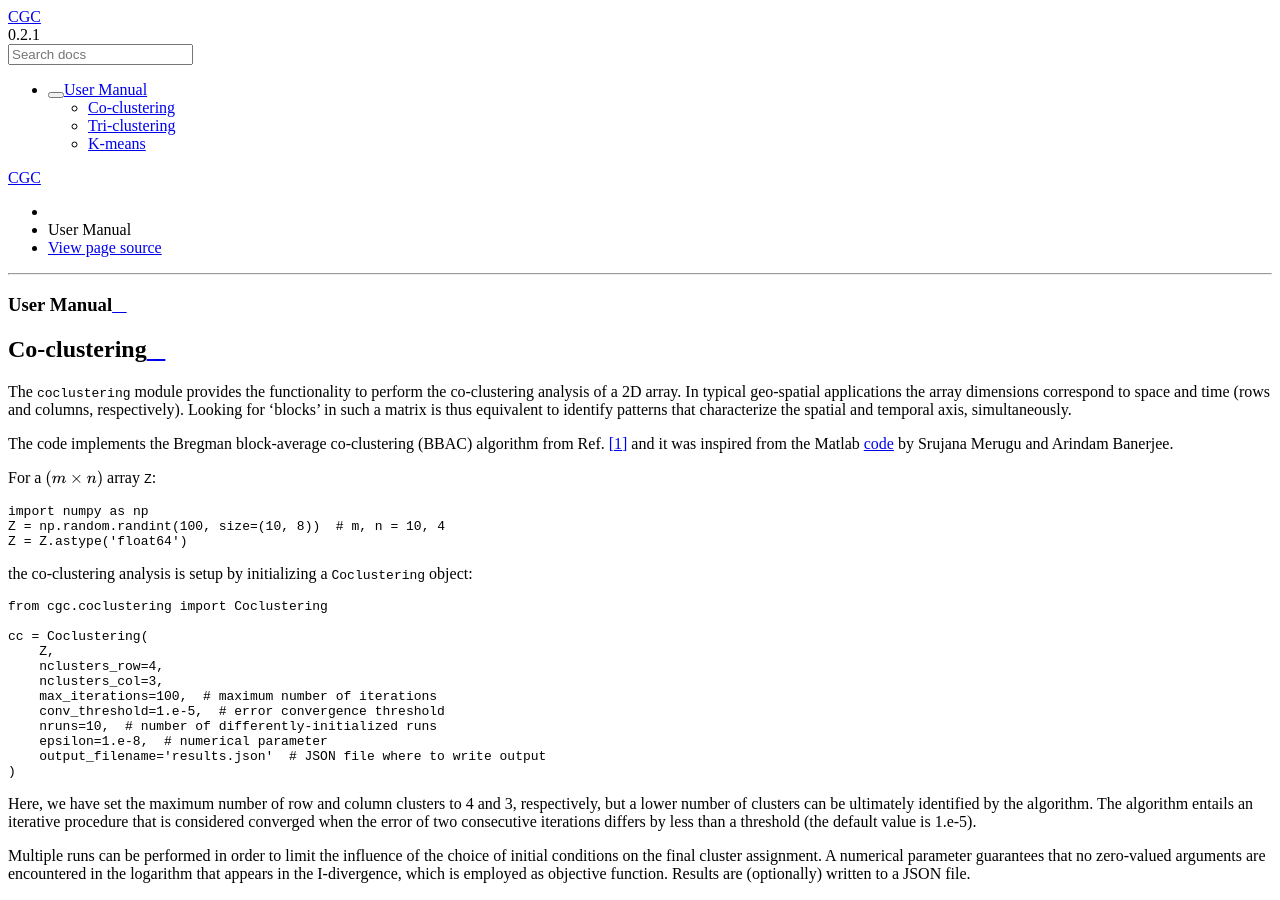
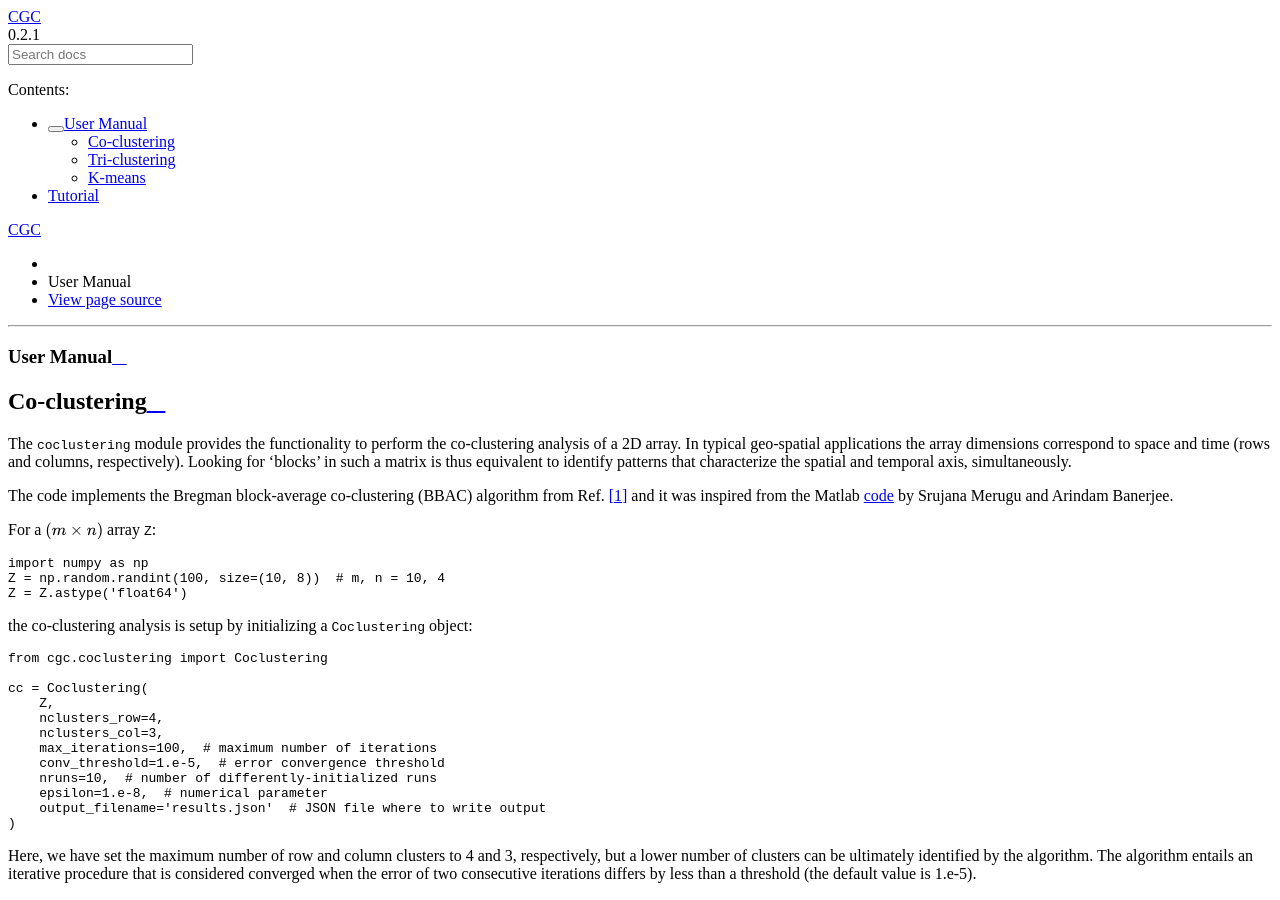
Before and after one commit to phenology/cgc, a Sphinx documentation site: the page built from docs/user_manual.rst, in a window 1280 px wide and 900 px high. Built offline with Sphinx 7.4.7 and the Read the Docs theme 2.0.0, drawn with Linux system fonts in a browser that asks for light colours; pages that are not in the unit, such as notebooks, are missing from menus.

Commit message:
add link in docs to tutorial

```diff
--- a/docs/index.rst
+++ b/docs/index.rst
@@ -25,4 +25,5 @@ have a look at the  `contribution guidelines`_.
    :maxdepth: 2
    :caption: Contents:
 
-  user_manual
+   user_manual
+   Tutorial <https://cgc-tutorial.readthedocs.io>
```
